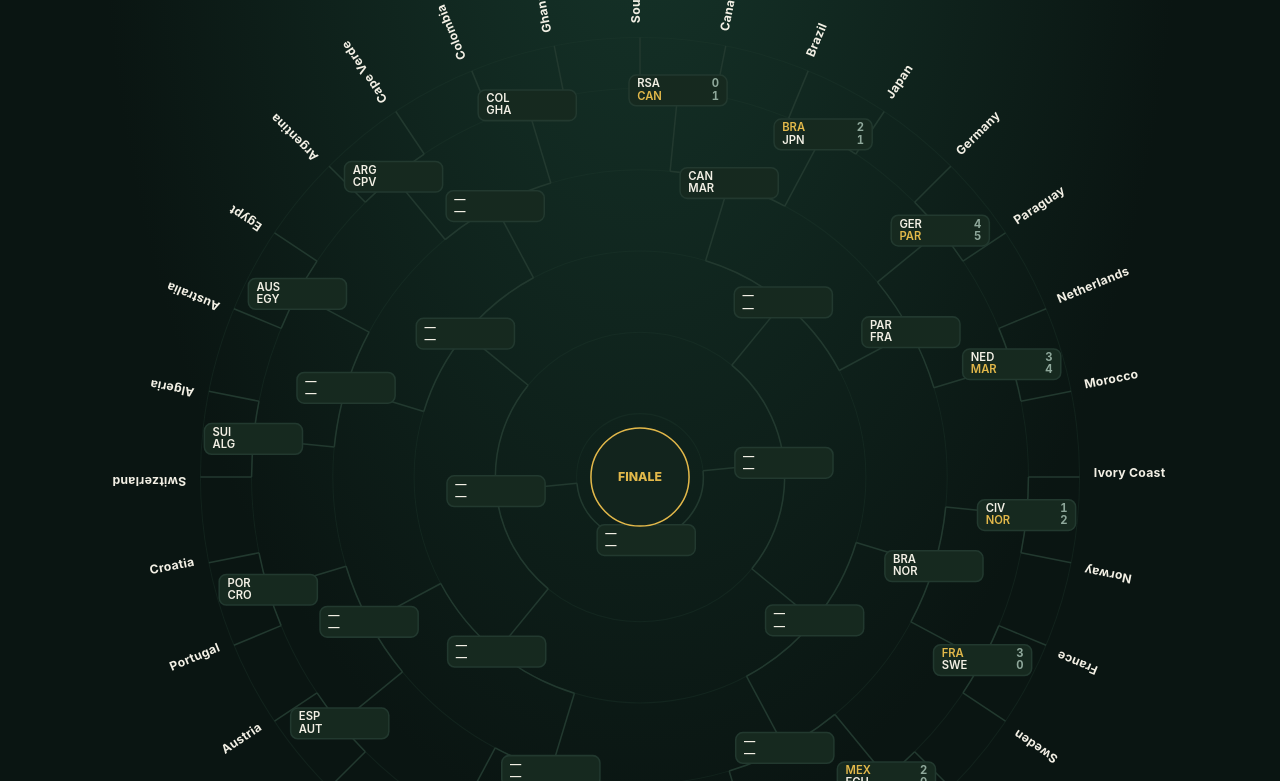
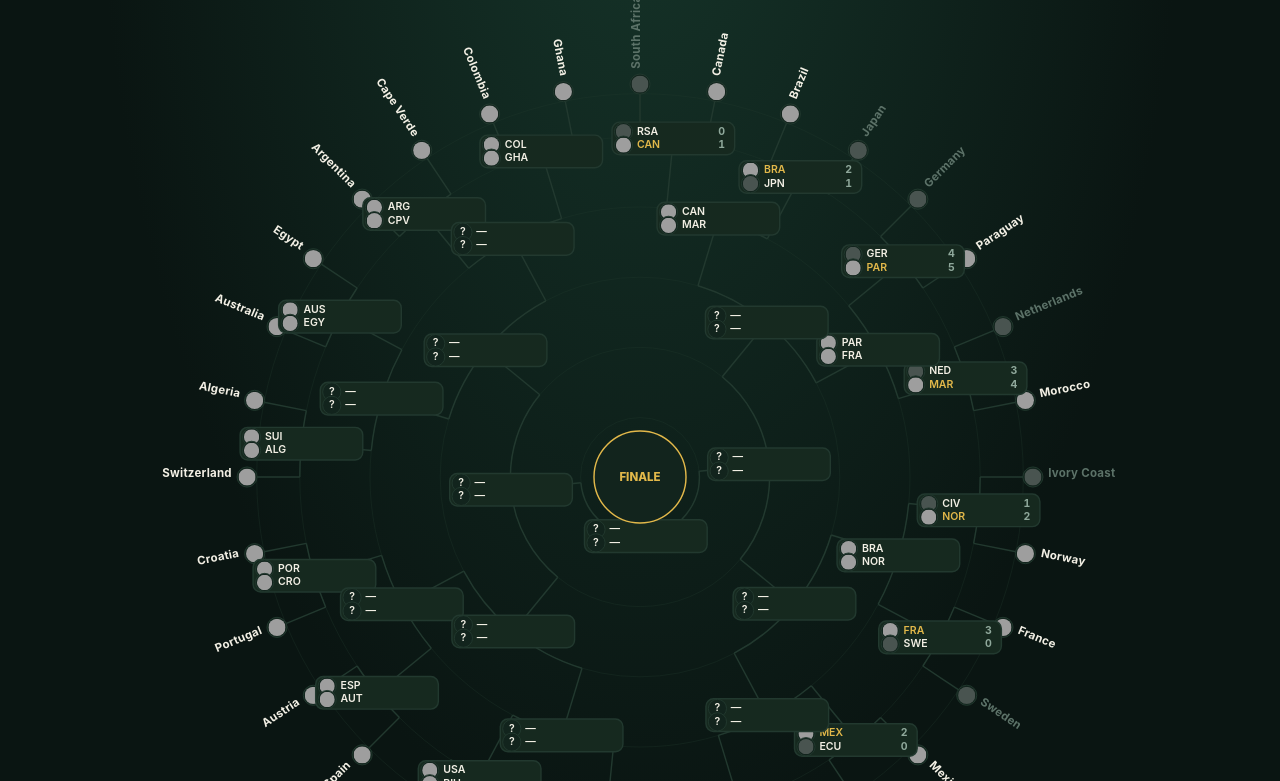
Before and after one commit to clementplancon/world-cup, a plain HTML site: page index.html in a window 1280 px wide. Shown: the part 83-864 px from the top of the page. Drawn offline with Linux system fonts and the light colour scheme; grey boxes are pictures that could not be loaded.

Commit message:
Enhance flag display and update SVG dimensions
Added flag display functionality and adjusted styles.

```diff
--- a/index.html
+++ b/index.html
@@ -144,8 +144,17 @@
     font-variant-numeric:tabular-nums;
     font-weight:700;
   }
+  .match-node .pen{
+    fill:var(--text-faint);
+    font-size:9px;
+    font-weight:600;
+  }
   .match-node.winner-home .home,
   .match-node.winner-away .away{ fill:var(--gold); }
+
+  .flag-bubble circle.ring{ fill:var(--panel); stroke:var(--line); stroke-width:1; }
+  .flag-bubble image{ transition:filter .2s, opacity .2s; }
+  .flag-bubble.eliminated image{ filter:grayscale(1); opacity:.4; }
 
   .leaf-label{
     font-size:12px;
@@ -154,6 +163,7 @@
     letter-spacing:.02em;
   }
   .leaf-label.empty{ fill:var(--text-faint); font-weight:500; }
+  .leaf-label.eliminated{ fill:var(--text-faint); }
 
   .edge{
     fill:none;
@@ -251,7 +261,7 @@
 
 <main>
   <div class="stage">
-    <svg id="bracket" viewBox="0 0 900 900"></svg>
+    <svg id="bracket" viewBox="0 0 960 960"></svg>
     <div class="empty-overlay" id="emptyOverlay">
       <div class="empty-card">
         <h2>En attente de la première synchronisation</h2>
@@ -276,8 +286,45 @@
 
   const ROUND_COLORS = ["--r1","--r2","--r3","--r4","--r5"];
 
+  // FIFA code -> flagcdn.com country code (some UK nations use flagcdn's
+  // subdivision flags). Covers the 48 qualified nations, with a few common
+  // alternate codes as a safety net in case football-data.org's tla differs.
+  const FLAG_MAP = {
+    MEX:"mx", RSA:"za", KOR:"kr", CZE:"cz",
+    SUI:"ch", CHE:"ch", CAN:"ca", BIH:"ba", QAT:"qa",
+    BRA:"br", MAR:"ma", SCO:"gb-sct", HTI:"ht",
+    USA:"us", AUS:"au", PAR:"py", TUR:"tr",
+    GER:"de", CIV:"ci", CTI:"ci", ECU:"ec", CUW:"cw",
+    NED:"nl", HOL:"nl", JPN:"jp", SWE:"se", TUN:"tn",
+    BEL:"be", EGY:"eg", IRN:"ir", NZL:"nz",
+    ESP:"es", CPV:"cv", CAV:"cv", URU:"uy", KSA:"sa", SAU:"sa",
+    FRA:"fr", NOR:"no", SEN:"sn", IRQ:"iq",
+    ARG:"ar", AUT:"at", DZA:"dz", ALG:"dz", JOR:"jo",
+    COL:"co", POR:"pt", COD:"cd", ZAI:"cd", UZB:"uz",
+    ENG:"gb-eng", CRO:"hr", GHA:"gh", PAN:"pa",
+    WAL:"gb-wls", NIR:"gb-nir"
+  };
+  function flagUrl(code){
+    if(!code) return null;
+    const iso = FLAG_MAP[code.toUpperCase()];
+    return iso ? `https://flagcdn.com/w80/${iso}.png` : null;
+  }
+
   /* ============ STATE ============ */
   let rounds = [];
+  let eliminated = new Set(); // team codes knocked out
+
+  function computeEliminated(){
+    eliminated = new Set();
+    rounds.forEach(round=>{
+      round.forEach(m=>{
+        if(m.status === "final" && m.winner){
+          const loser = m.winner === "home" ? m.away : m.home;
+          if(loser && loser.code) eliminated.add(loser.code);
+        }
+      });
+    });
+  }
 
   /* ============ DOM ============ */
   const svg = document.getElementById("bracket");
@@ -294,6 +341,28 @@
     for(const k in attrs) e.setAttribute(k, attrs[k]);
     if(parent) parent.appendChild(e);
     return e;
+  }
+
+  let flagUid = 0;
+  function drawFlag(parent, x, y, r, code){
+    const g = el("g", {class:"flag-bubble" + (code && eliminated.has(code) ? " eliminated" : "")}, parent);
+    el("circle", {class:"ring", cx:x, cy:y, r: r+1.5}, g);
+    const url = flagUrl(code);
+    if(url){
+      const uid = "flagclip" + (flagUid++);
+      const clip = el("clipPath", {id: uid}, g);
+      el("circle", {cx:x, cy:y, r}, clip);
+      el("image", {
+        href:url, "xlink:href":url,
+        x:x-r, y:y-r, width:r*2, height:r*2,
+        preserveAspectRatio:"xMidYMid slice",
+        "clip-path": `url(#${uid})`
+      }, g);
+    } else {
+      const t = el("text", {x, y:y+3, "text-anchor":"middle", "font-size":r, fill:"var(--text-faint)"}, g);
+      t.textContent = code ? code[0] : "?";
+    }
+    return g;
   }
 
   /* ============ Round labels from match counts ============ */
@@ -331,11 +400,12 @@
       return;
     }
     emptyOverlay.style.display = "none";
+    computeEliminated();
 
-    const cx = 450, cy = 450;
-    const outerR = 430;
+    const cx = 480, cy = 480;
+    const outerR = 400;
     const innerR = 62;
-    const firstNodeR = 380;
+    const firstNodeR = 355;
 
     const N = rounds.length;
     const nodeRadii = [];
@@ -399,19 +469,22 @@
       const m = round0[i];
       [ [m.home, i*2], [m.away, i*2+1] ].forEach(([team, idx])=>{
         const a = leafAngles[idx];
-        const p = polar(cx, cy, outerR + 14, a);
-        const leftSide = a > 90 && a < 270;
+        const flip = a >= 180; // bottom half of the circle: rotate 180° more so text isn't upside down
+        const flagP = polar(cx, cy, outerR + 10, a);
+        drawFlag(svg, flagP.x, flagP.y, 9, team && team.code);
+
+        const p = polar(cx, cy, outerR + 26, a);
         const t = el("text", {
-          class: "leaf-label" + (team && team.name ? "" : " empty"),
+          class: "leaf-label" + (team && team.name ? "" : " empty") + (team && team.code && eliminated.has(team.code) ? " eliminated" : ""),
           x: p.x, y: p.y,
-          "text-anchor": leftSide ? "end" : "start",
-          transform: `rotate(${a-90+(leftSide?180:0)}, ${p.x}, ${p.y})`
+          "text-anchor": flip ? "end" : "start",
+          transform: `rotate(${a-90+(flip?180:0)}, ${p.x}, ${p.y})`
         }, svg);
         t.textContent = team && team.name ? team.name : "À déterminer";
       });
     }
 
-    const boxW = 96, boxH = 30;
+    const boxW = 128, boxH = 34;
     for(let k=0;k<N;k++){
       const matches = rounds[k];
       const colorVar = ROUND_COLORS[Math.min(k, ROUND_COLORS.length-1)];
@@ -433,17 +506,28 @@
           transform: `translate(${p.x - boxW/2}, ${p.y - boxH/2})`
         }, svg);
 
-        el("rect", {class:"node-bg", x:0, y:0, width:boxW, height:boxH, rx:7, stroke: `var(${colorVar})`}, g);
+        el("rect", {class:"node-bg", x:0, y:0, width:boxW, height:boxH, rx:8, stroke: `var(${colorVar})`}, g);
 
-        const homeCode = m.home && m.home.code ? m.home.code : "—";
-        const awayCode = m.away && m.away.code ? m.away.code : "—";
+        const homeCode = m.home && m.home.code ? m.home.code : null;
+        const awayCode = m.away && m.away.code ? m.away.code : null;
         const homeScore = m.score && m.score.home!=null ? m.score.home : "";
         const awayScore = m.score && m.score.away!=null ? m.score.away : "";
+        const homePen = m.penalties && m.penalties.home!=null ? `(${m.penalties.home})` : "";
+        const awayPen = m.penalties && m.penalties.away!=null ? `(${m.penalties.away})` : "";
 
-        const t1 = el("text", {class:"home", x:8, y:12}, g); t1.textContent = homeCode;
-        const s1 = el("text", {class:"score", x:boxW-8, y:12, "text-anchor":"end"}, g); s1.textContent = homeScore;
-        const t2 = el("text", {class:"away", x:8, y:24}, g); t2.textContent = awayCode;
-        const s2 = el("text", {class:"score", x:boxW-8, y:24, "text-anchor":"end"}, g); s2.textContent = awayScore;
+        drawFlag(g, 12, 10, 8, homeCode);
+        drawFlag(g, 12, 24, 8, awayCode);
+
+        const t1 = el("text", {class:"home", x:26, y:13}, g); t1.textContent = homeCode || "—";
+        const t2 = el("text", {class:"away", x:26, y:27}, g); t2.textContent = awayCode || "—";
+
+        const s1 = el("text", {class:"score", x:boxW-10, y:13, "text-anchor":"end"}, g); s1.textContent = homeScore;
+        const s2 = el("text", {class:"score", x:boxW-10, y:27, "text-anchor":"end"}, g); s2.textContent = awayScore;
+
+        if(homePen || awayPen){
+          const pn1 = el("text", {class:"pen", x:boxW-10-16, y:13, "text-anchor":"end"}, g); pn1.textContent = homePen;
+          const pn2 = el("text", {class:"pen", x:boxW-10-16, y:27, "text-anchor":"end"}, g); pn2.textContent = awayPen;
+        }
 
         g.addEventListener("mouseenter", (e)=> showTooltip(e, m));
         g.addEventListener("mousemove", moveTooltip);
@@ -473,7 +557,13 @@
   function showTooltip(e, m){
     const homeName = m.home && m.home.name ? m.home.name : "À déterminer";
     const awayName = m.away && m.away.name ? m.away.name : "À déterminer";
-    tooltip.innerHTML = `<div class="tt-teams">${homeName} vs ${awayName}</div><div class="tt-meta">${fmtStatus(m)}</div>`;
+    let scoreLine = "";
+    if(m.score && m.score.home!=null){
+      const hp = m.penalties && m.penalties.home!=null ? ` (${m.penalties.home})` : "";
+      const ap = m.penalties && m.penalties.away!=null ? ` (${m.penalties.away})` : "";
+      scoreLine = `<div class="tt-meta">${m.score.home}${hp} – ${m.score.away}${ap}</div>`;
+    }
+    tooltip.innerHTML = `<div class="tt-teams">${homeName} vs ${awayName}</div>${scoreLine}<div class="tt-meta">${fmtStatus(m)}</div>`;
     tooltip.classList.add("show");
     moveTooltip(e);
   }
```
